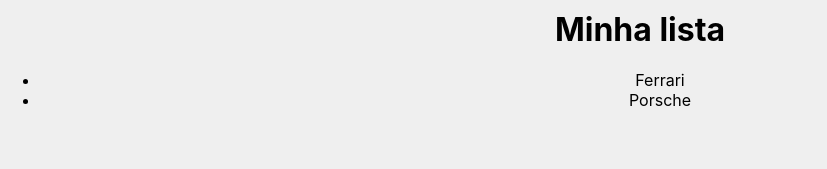
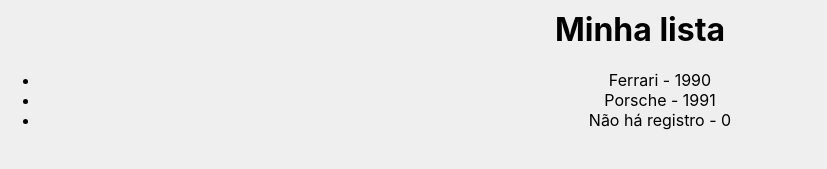
Before and after one commit to felipepoletti/meu-projeto, a React (Create React App) app: page / in a window 1280 px wide. Shown: the part 443-612 px from the top of the page, without its empty margins (0-827 px from the left). Built offline with nearby package versions, Linux system fonts and the light colour scheme.

Commit message:
avançando com props

```diff
--- a/src/components/Item.js
+++ b/src/components/Item.js
@@ -1,9 +1,22 @@
-function Item(props) {
+import PropTypes from 'prop-types';
+
+function Item({ marca, ano_lancamento }) {
   return (
     <>
-      <li>{props.marca}</li>
+      <li>{marca} - {ano_lancamento}</li>
     </>
   );
+};
+
+// A propiedade é acessada com 'p' minúsculo
+Item.propTypes = {
+  marca: PropTypes.string.isRequired,
+  ano_lancamento: PropTypes.number,
 }
 
+// Caso as props não tenham valor, esses serão atribuidos
+Item.defaultProps = {
+  marca : 'Não há registro',
+  ano_lancamento: 0,
+}
 export default Item;
--- a/src/components/List.js
+++ b/src/components/List.js
@@ -5,8 +5,9 @@
     <>
       <h1>Minha lista</h1>
       <ul>
-        <Item marca="Ferrari" />
-        <Item marca="Porsche" />
+        <Item marca="Ferrari" ano_lancamento={1990}/>
+        <Item marca="Porsche" ano_lancamento={1991}/>
+        <Item />
       </ul>
     </>
   );
```
